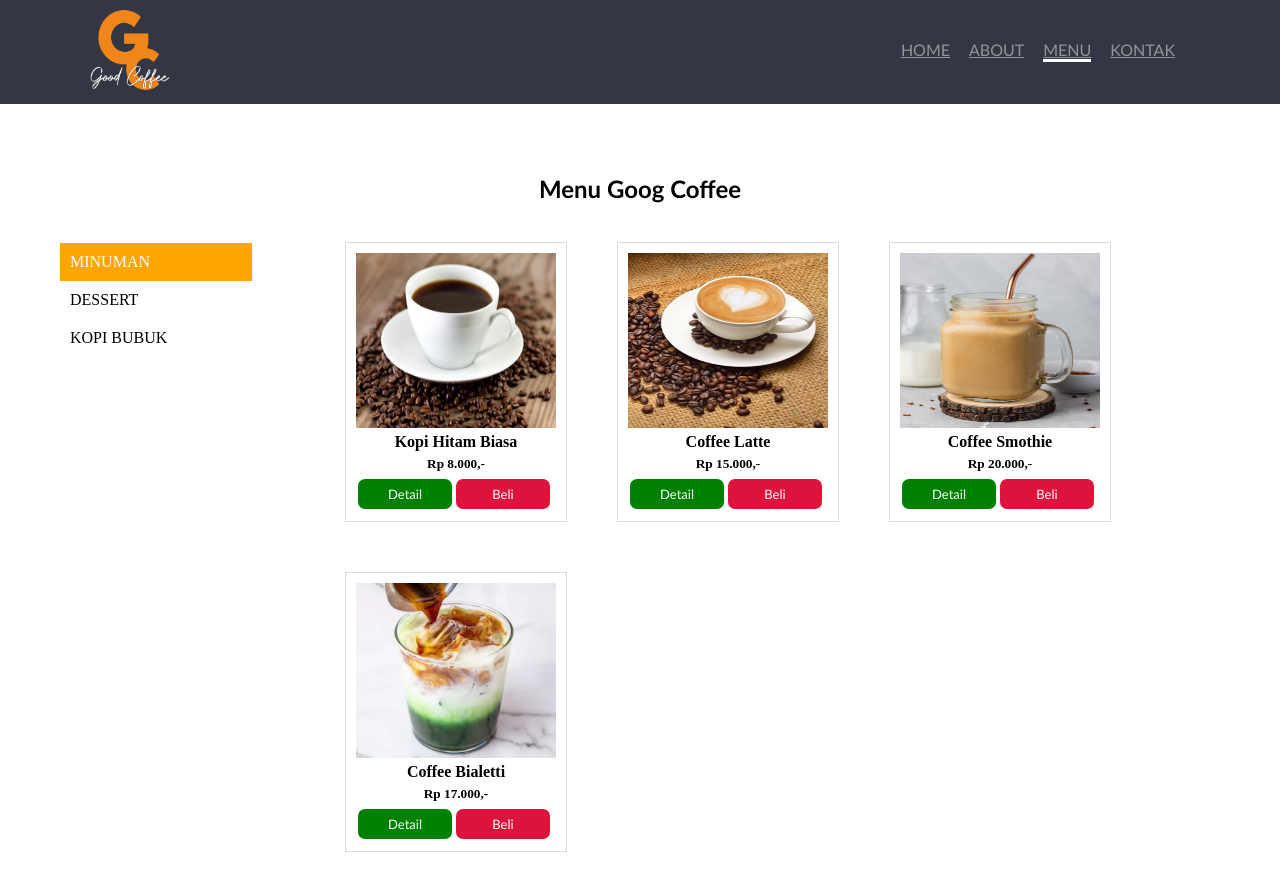
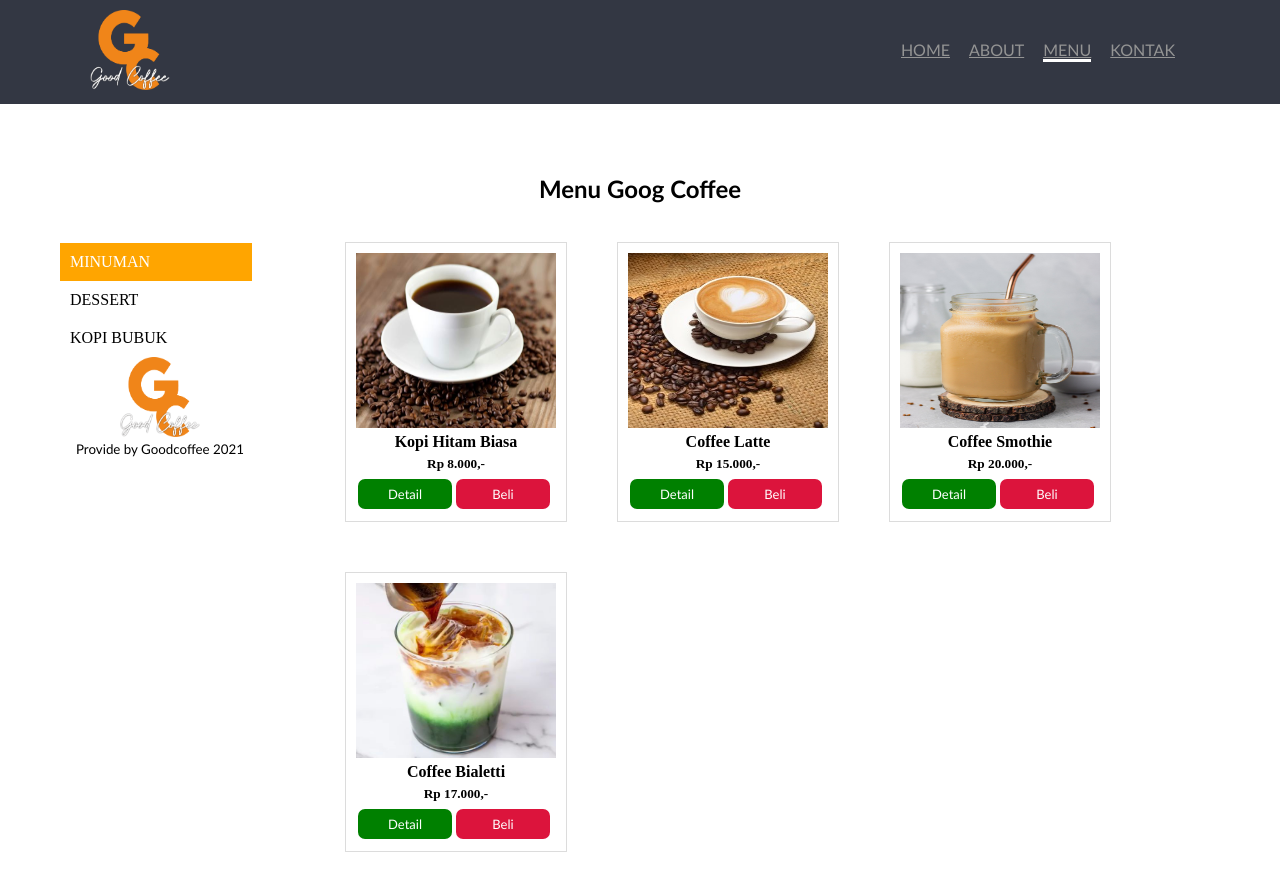
Before and after one commit to ismaileel/pelatihanWeb_withpakfarrel.github.io, a plain HTML site: page dll/menu.html in a window 1280 px wide. Drawn offline with Linux system fonts and the light colour scheme.

Commit message:
menambahkan footer pada menu

```diff
--- a/dll/menu.html
+++ b/dll/menu.html
@@ -68,5 +68,11 @@
             </div>
         </div>
     </div>
+    <div class="footer">
+        <center>
+            <img src="../img/cg.png" alt="">
+            <p>Provide by Goodcoffee 2021</p>
+        </center>
+    </div>
 </body>
 </html>
```
Also changed, not shown: dll/menumakanan.html (+6 -0 lines).
